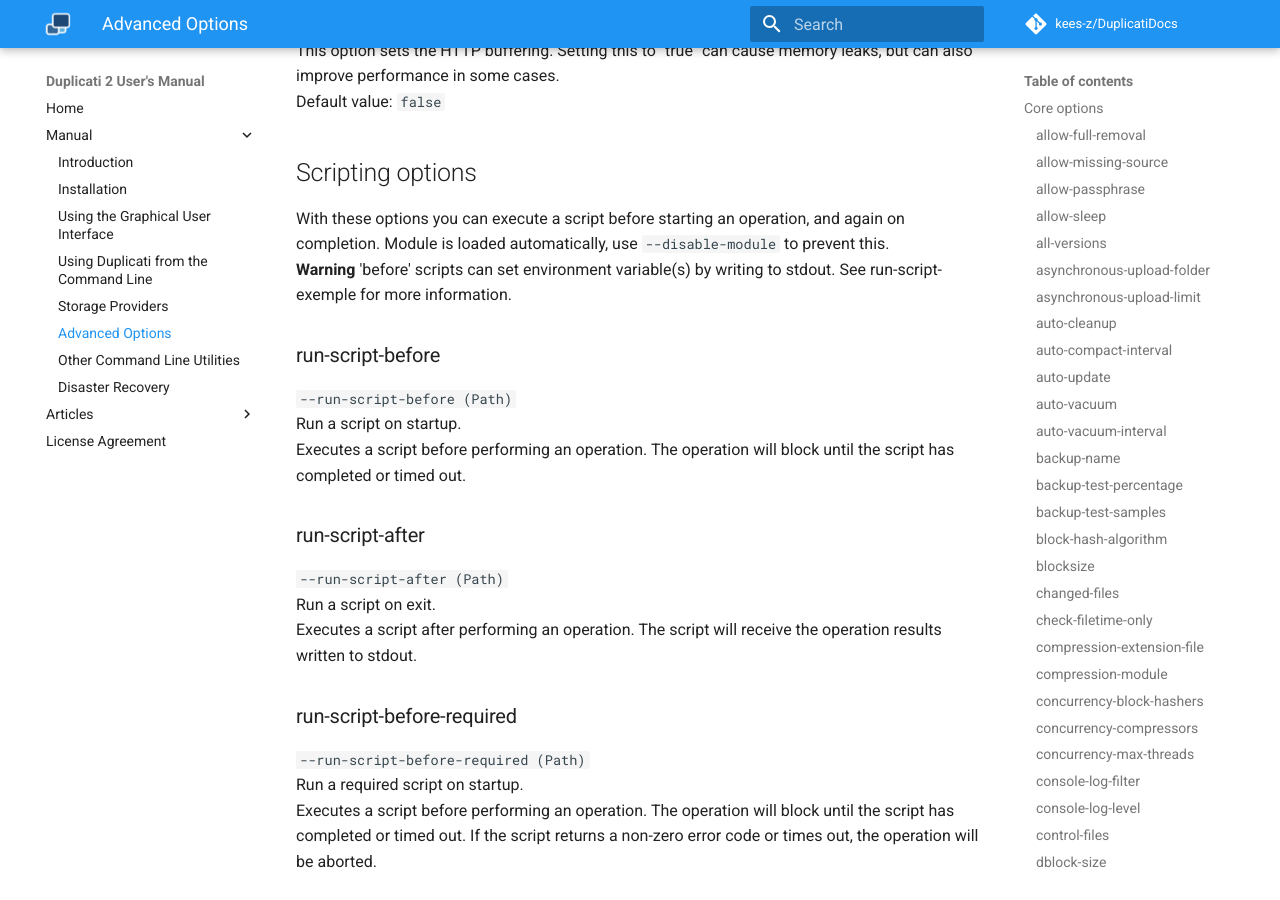
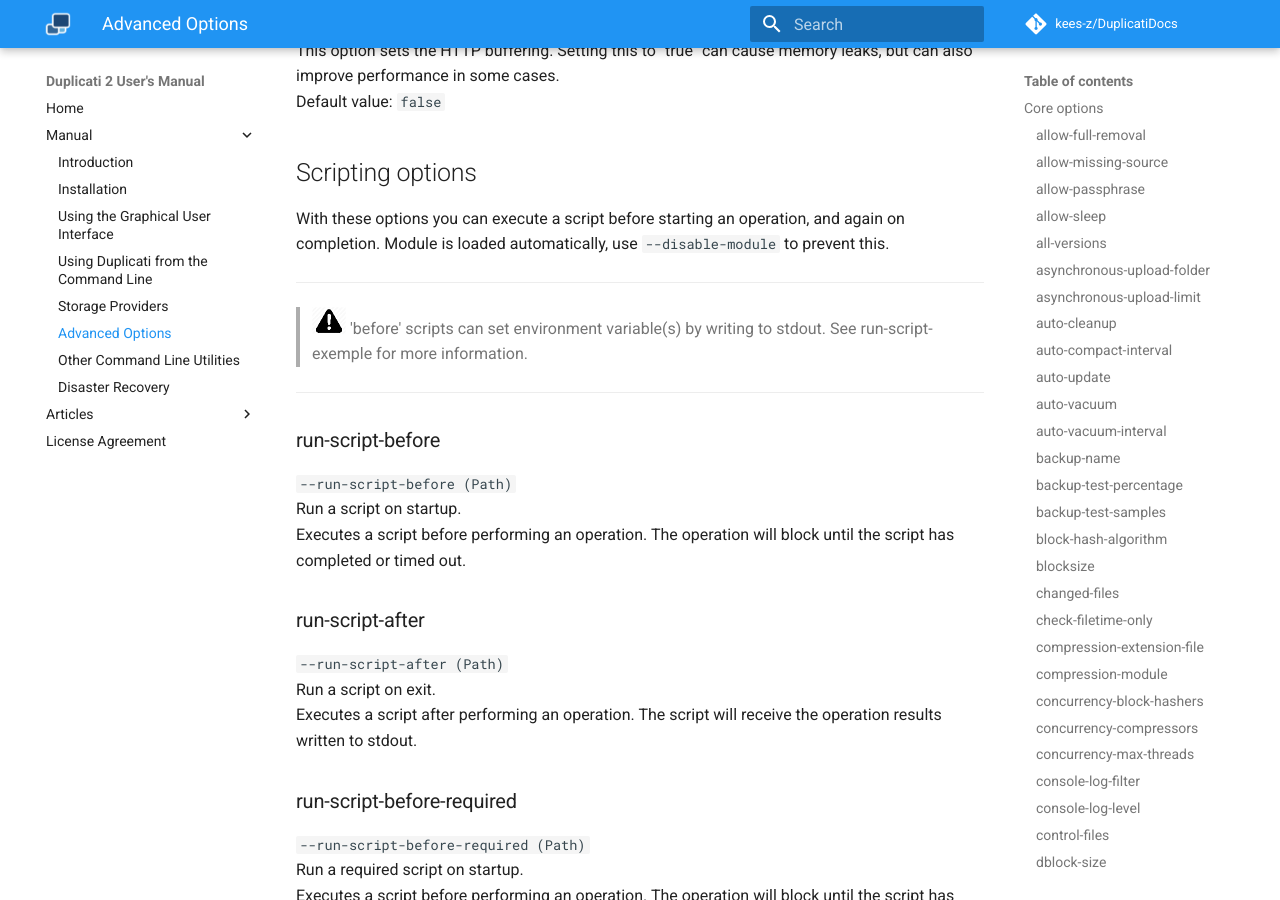
Before and after one commit to kees-z/DuplicatiDocs, an MkDocs documentation site: the page built from docs/06-advanced-options.md, in a window 1280 px wide and 900 px high, scrolled down 22760 px. Built offline with MkDocs 1.6.1 and Material for MkDocs 9.7.7, drawn with Linux system fonts in a browser that asks for light colours; comment, search, counter and statistics services are not loaded; old or Windows-style settings are respelled for this version of MkDocs.

Commit message:
Update 06-advanced-options.md

```diff
--- a/docs/06-advanced-options.md
+++ b/docs/06-advanced-options.md
@@ -552,7 +552,10 @@ Default value: `false`
 ## Scripting options
 
 With these options you can execute a script before starting an operation, and again on completion. Module is loaded automatically, use `--disable-module` to prevent this.
-**Warning** 'before' scripts can set environment variable(s) by writing to stdout. See run-script-exemple for more information.
+*****
+> ![](icon_important.png) 'before' scripts can set environment variable(s) by writing to stdout. See run-script-exemple for more information.
+*****
+
 
 ### run-script-before
 `--run-script-before (Path)`
```
